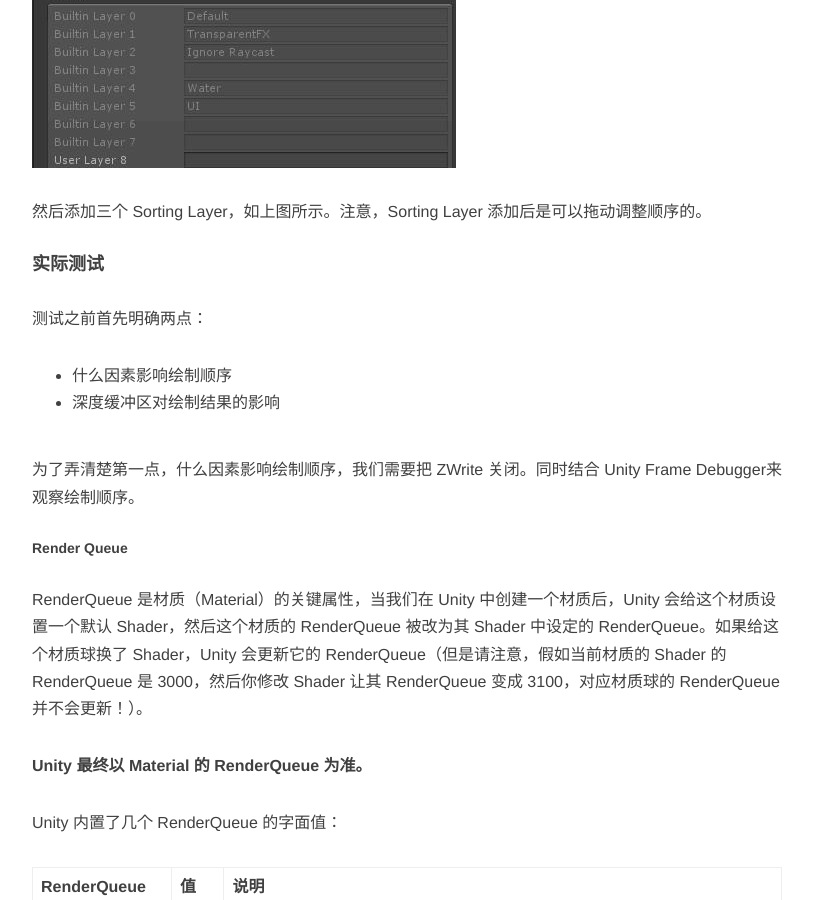
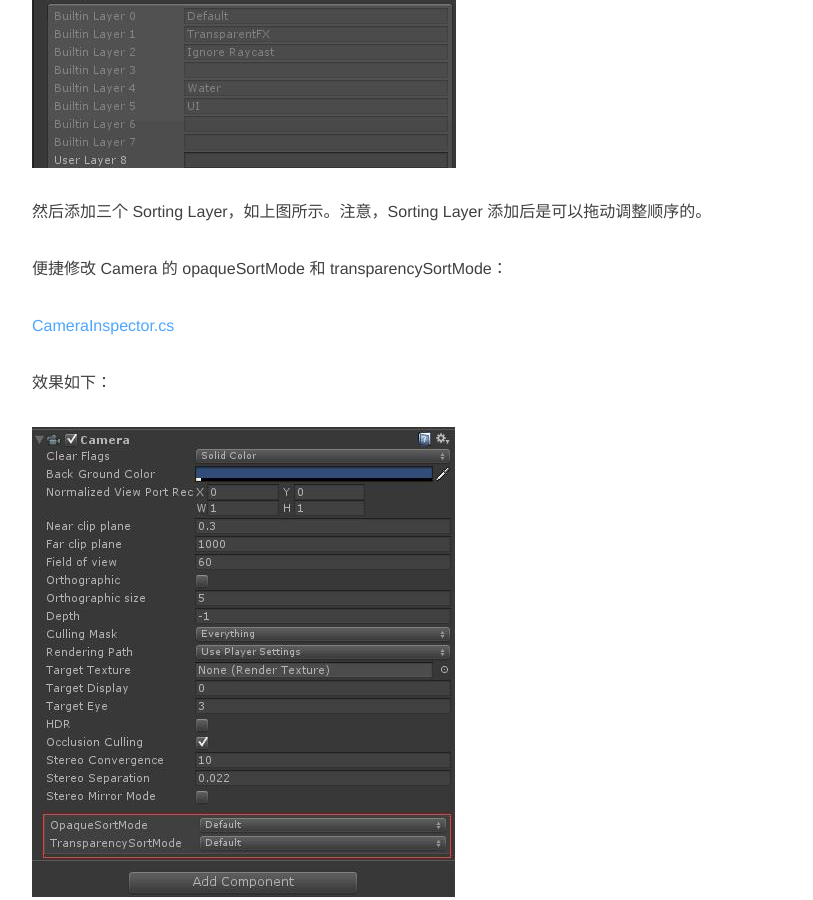
Before and after one commit to QXSoftware/qxsoftware.github.io, a Jekyll site: the page built from _posts/2016-11-03-Unity Rendering Order.md, in a window 1280 px wide and 900 px high, scrolled down 1505 px. Shown: the whole window, without its empty margins (233-1046 px from the left). Built offline with Jekyll 4.4.1, drawn with Linux system fonts in a browser that asks for light colours; nearby versions of some CDN libraries; comment, search, counter and statistics services are not loaded.

Commit message:
add more info

```diff
--- a/_posts/2016-11-03-Unity Rendering Order.md
+++ b/_posts/2016-11-03-Unity Rendering Order.md
@@ -12,13 +12,21 @@ tags: Unity 渲染
 
 效果如下：
 
-![](/post_img/mesh-renderer-inspector.jpg)
+![](/post_img/render-queue/mesh-renderer-inspector.jpg)
 
 如何添加新的 SortingLayer？请通过 <strong>Edit/Project Settings/Tags and Layers</strong> 菜单选项打开：
 
-![](/post_img/tags-layers.jpg)
+![](/post_img/render-queue/tags-layers.jpg)
 
 然后添加三个 Sorting Layer，如上图所示。注意，Sorting Layer 添加后是可以拖动调整顺序的。
+
+便捷修改 Camera 的 opaqueSortMode 和 transparencySortMode：
+
+[CameraInspector.cs](https://gist.github.com/QXSoftware/1821915377e333e45f7a632ae07e64aa)
+
+效果如下：
+
+![](/post_img/render-queue/sort-mode.jpg)
 
 #### 实际测试
 
```
Also changed, not shown: post_img/render-queue/mesh-renderer-inspector.jpg (renamed from post_img/mesh-renderer-inspector.jpg), post_img/render-queue/preview.png (added), post_img/render-queue/sort-mode.jpg (added), post_img/render-queue/tags-layers.jpg (renamed from post_img/tags-layers.jpg).
